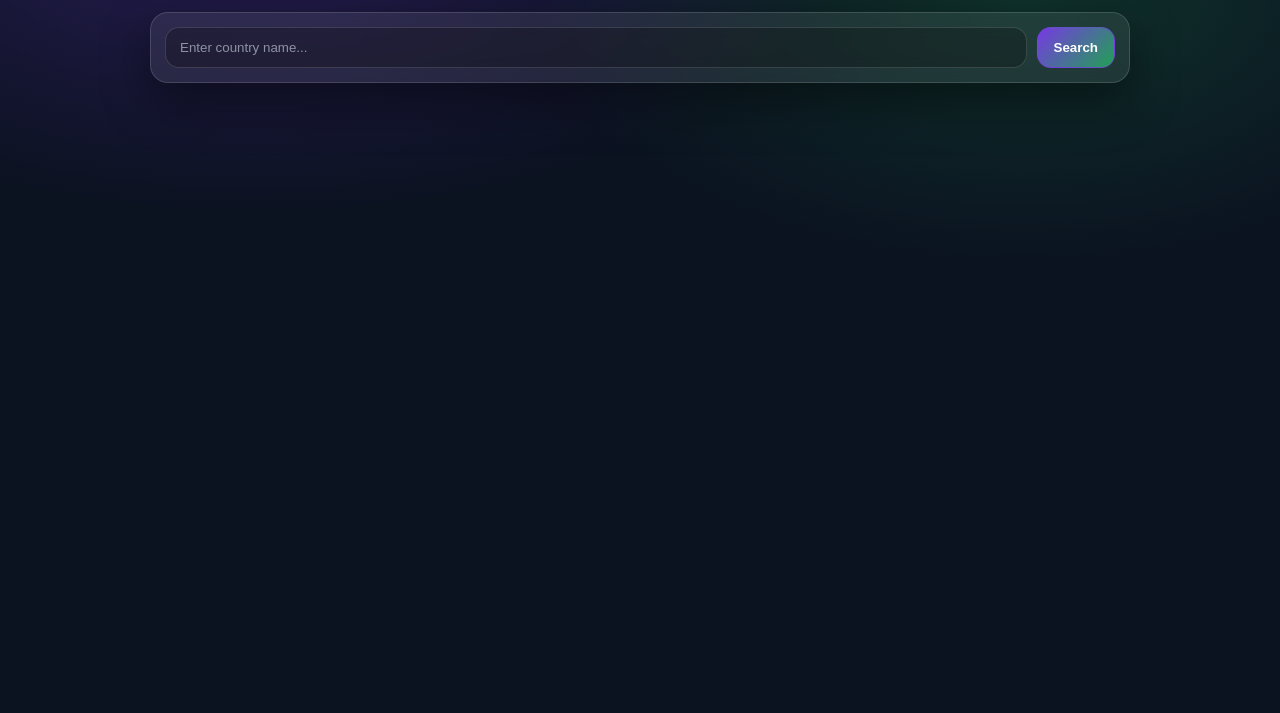
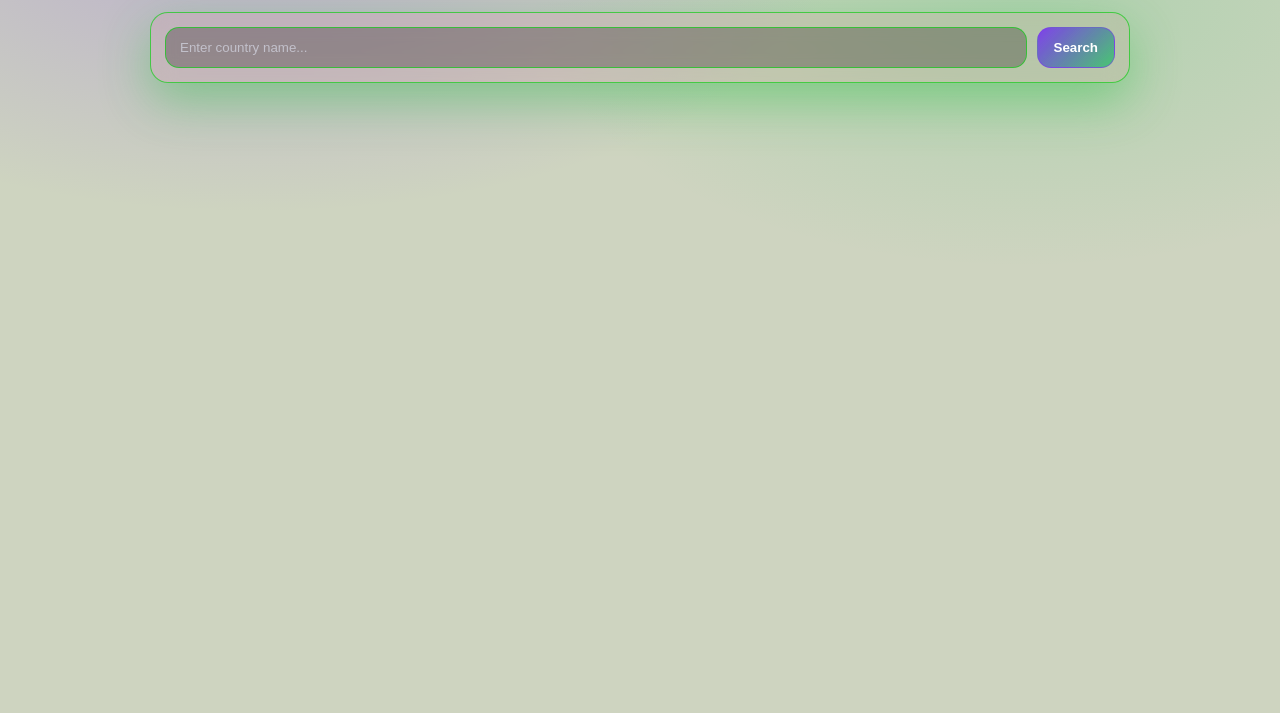
Before and after one commit to masanarich/2609702-lab4, a plain HTML site: page index.html in a window 1280 px wide. Shown: the part 87-800 px from the top of the page. Drawn offline with Linux system fonts and the light colour scheme.

Commit message:
css: light green

```diff
--- a/styles.css
+++ b/styles.css
@@ -6,16 +6,16 @@
 }
 
 :root {
-    --bg: #0b1220;
-    --panel: rgba(255, 255, 255, 0.08);
-    --panel-strong: rgba(255, 255, 255, 0.12);
+    --bg: #ced4c0;
+    --panel: rgba(207, 64, 64, 0.08);
+    --panel-strong: #3fd04caf;
     --text: #eaf0ff;
     --muted: rgba(234, 240, 255, 0.75);
     --accent: #7c3aed;
     --accent-2: #22c55e;
-    --ring: rgba(124, 58, 237, 0.35);
-    --border: rgba(255, 255, 255, 0.14);
-    --shadow: 0 18px 50px rgba(0, 0, 0, 0.45);
+    --ring: rgba(29, 214, 155, 0.03);
+    --border: rgba(26, 205, 32, 0.747);
+    --shadow: 0 18px 50px rgba(42, 193, 67, 0.45);
     --radius: 18px;
 }
 
```
